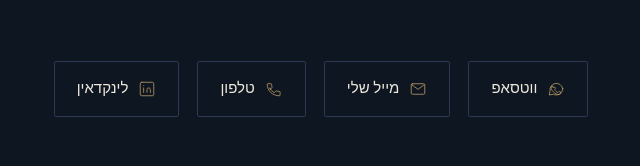
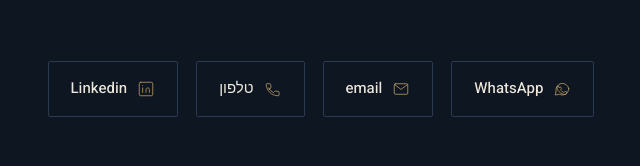
Before and after one commit to galiorcpa-ops/landgingpage, a plain HTML site: page index.html in a window 1280 px wide. Shown: the part 2770-2936 px from the top of the page, without its empty margins (319-959 px from the left). Drawn offline with Linux system fonts and the light colour scheme; a web font is replaced by a local one.

Commit message:
Update index.html

```diff
--- a/index.html
+++ b/index.html
@@ -516,11 +516,11 @@
     <div class="contact-buttons">
       <a class="cbtn" id="waBtn" href="#" target="_blank" rel="noopener">
         <svg viewBox="0 0 24 24" fill="none" stroke-linecap="round" stroke-linejoin="round"><path d="M21 11.5a8.5 8.5 0 0 1-12.5 7.5L3 20l1.1-5.3A8.5 8.5 0 1 1 21 11.5Z"/><path d="M8.5 9.8c.2-.5.6-.5.9-.5h.5c.2 0 .4 0 .6.4.2.5.7 1.6.7 1.7.1.1.1.3 0 .4-.1.2-.2.3-.3.4-.1.1-.3.3-.4.4-.1.1-.3.3-.1.6.2.3.8 1.2 1.6 1.9 1.1 1 2 1.3 2.3 1.4.3.1.5.1.6-.1.2-.2.7-.8.9-1 .2-.2.3-.2.6-.1.2.1 1.5.7 1.8.8.3.1.4.2.5.3 0 .2 0 .8-.3 1.5-.3.7-1.6 1.3-2.2 1.4-.6.1-1.2.2-3.9-.8-3.3-1.3-5.3-4.5-5.5-4.7-.2-.2-1.3-1.7-1.3-3.2 0-1.5.8-2.3 1.1-2.6Z"/></svg>
-        <span>ווטסאפ</span>
+        <span>WhatsApp</span>
       </a>
       <a class="cbtn" id="mailBtn" href="#">
         <svg viewBox="0 0 24 24" fill="none" stroke-linecap="round" stroke-linejoin="round"><rect x="3" y="5" width="18" height="14" rx="1.5"/><path d="m4 6.5 8 6 8-6"/></svg>
-        <span>מייל שלי</span>
+        <span>email</span>
       </a>
       <a class="cbtn" id="phoneBtn" href="#">
         <svg viewBox="0 0 24 24" fill="none" stroke-linecap="round" stroke-linejoin="round"><path d="M6.6 10.8c1.3 2.6 3.4 4.7 6 6l2-2c.3-.3.7-.4 1-.2 1.1.4 2.3.6 3.5.6.6 0 1 .4 1 1V20c0 .6-.4 1-1 1C9.9 21 3 14.1 3 5.9c0-.6.4-1 1-1h3.8c.6 0 1 .4 1 1 0 1.2.2 2.4.6 3.5.1.4 0 .8-.2 1l-2 2Z"/></svg>
@@ -528,7 +528,7 @@
       </a>
       <a class="cbtn" id="linkedinBtn" href="#" target="_blank" rel="noopener">
         <svg viewBox="0 0 24 24" fill="none" stroke-linecap="round" stroke-linejoin="round"><rect x="3" y="3" width="18" height="18" rx="2"/><path d="M7.5 10.5v6M7.5 7.5v.01M12 16.5v-3.75c0-1.24 1-2.25 2.25-2.25S16.5 11.5 16.5 12.75v3.75"/></svg>
-        <span>לינקדאין</span>
+        <span>Linkedin</span>
       </a>
     </div>
 
```
